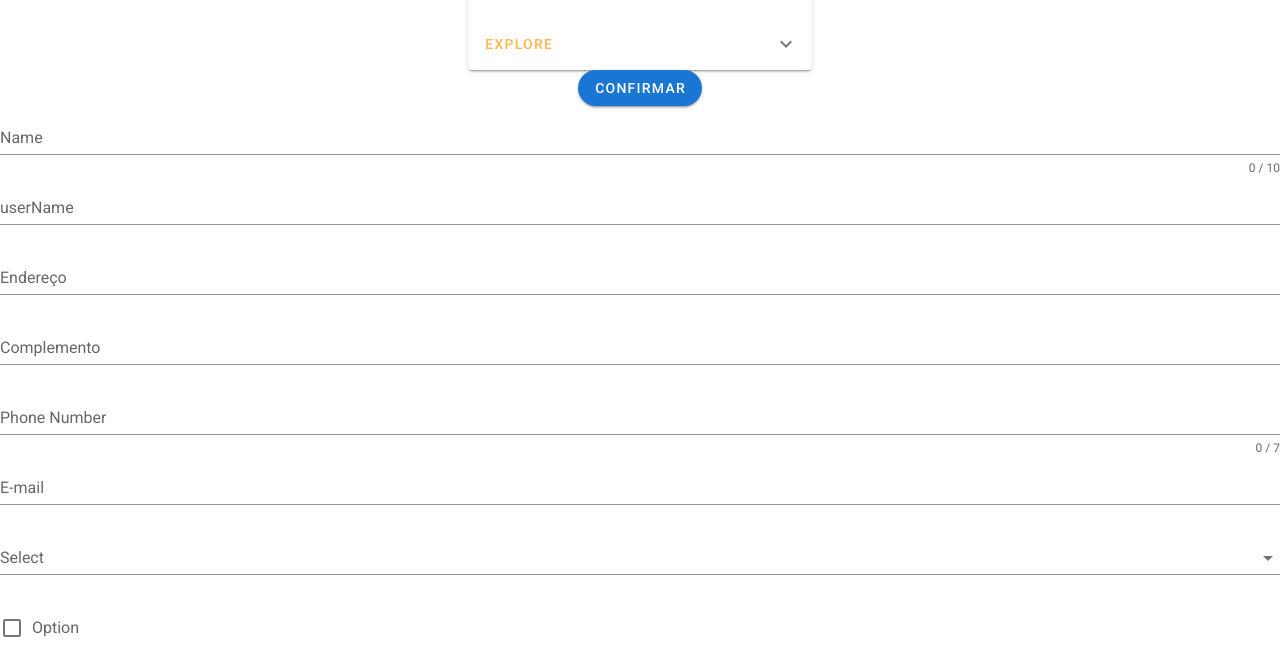
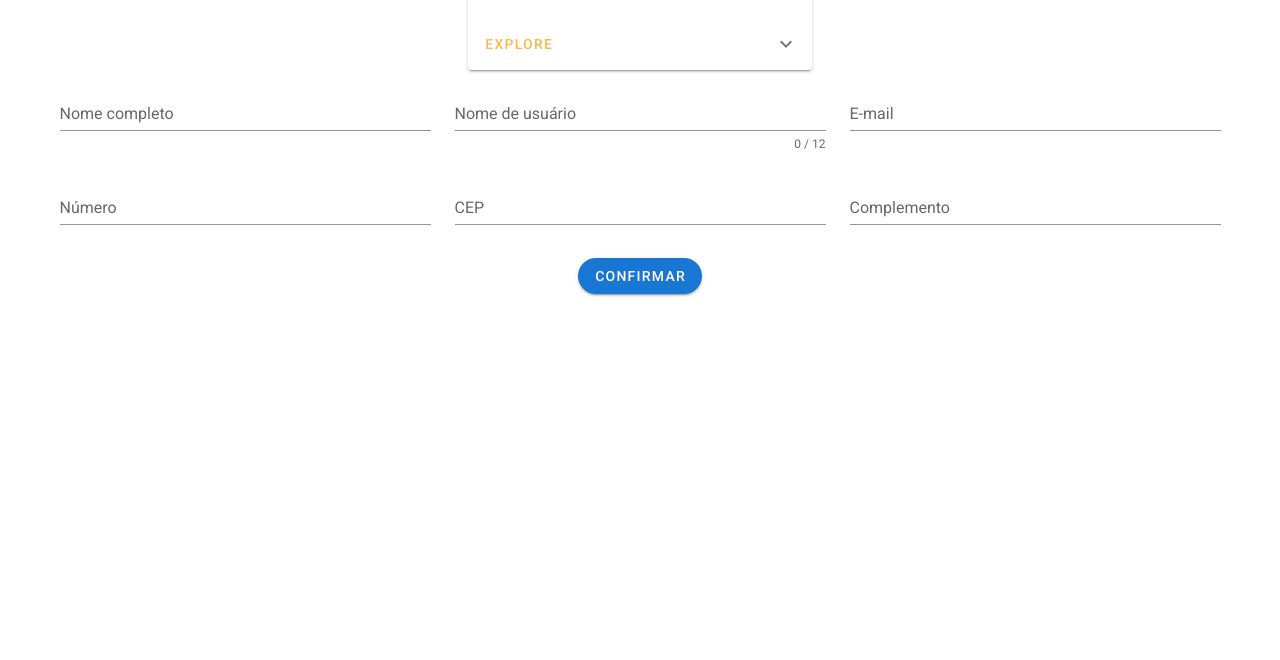
Before and after one commit to gmaciascorrea/Hackaton_Decola2022, a Vue app: page /venda in a window 1280 px wide. Shown: the part 268-928 px from the top of the page. After the commit the page ends 800 px from the top, so only its background shows below. Built offline with nearby package versions, Linux system fonts and the light colour scheme.

Commit message:
Finalização tela de Cadastro

```diff
--- a/src/views/VendaView.vue
+++ b/src/views/VendaView.vue
@@ -1,184 +1,106 @@
 <template>
   <div class="text-center">
-    <v-btn
+    <v-form v-model="valid">
+    <v-container>
+      <v-row>
+        <v-col
+          cols="12"
+          md="4"
+        >
+          <v-text-field
+            v-model="firstname"
+            :rules="nameRules"
+            label="Nome completo"
+            required
+          ></v-text-field>
+        </v-col>
+
+        <v-col
+          cols="12"
+          md="4"
+        >
+          <v-text-field
+            v-model="lastname"
+            :rules="nameRules"
+            :counter="12"
+            label="Nome de usuário"
+            required
+          ></v-text-field>
+        </v-col>
+
+        <v-col
+          cols="12"
+          md="4"
+        >
+          <v-text-field
+            v-model="email"
+            :rules="emailRules"
+            label="E-mail"
+            required
+          ></v-text-field>
+        </v-col>
+        <v-col
+          cols="12"
+          md="4"
+        >
+          <v-text-field
+            v-model="lastname"
+            :rules="nameRules"
+            label="Número"
+            required
+          ></v-text-field>
+        </v-col>
+        <v-col
+          cols="12"
+          md="4"
+        >
+          <v-text-field
+            v-model="lastname"
+            :rules="nameRules"
+            label="CEP"
+            required
+          ></v-text-field>
+        </v-col>
+        <v-col
+          cols="12"
+          md="4"
+        >
+          <v-text-field
+            v-model="lastname"
+            :rules="nameRules"
+            label="Complemento"
+            required
+          ></v-text-field>
+        </v-col>
+      </v-row>
+    </v-container>
+  </v-form>
+  <v-btn
       rounded
       color="primary"
       dark
     >
       Confirmar
     </v-btn>
-    <validation-observer
-    ref="observer"
-    v-slot="{ invalid }"
-  >
-    <form @submit.prevent="submit">
-      <validation-provider
-        v-slot="{ errors }"
-        name="Name"
-        rules="required|max:10"
-      >
-        <v-text-field
-          v-model="name"
-          :counter="10"
-          :error-messages="errors"
-          label="Name"
-          required
-        ></v-text-field>
-        <v-text-field
-          v-model="name"
-          :error-messages="errors"
-          label="userName"
-          required
-        ></v-text-field>
-        <v-text-field
-          v-model="name"
-          :error-messages="errors"
-          label="Endereço"
-          required
-        ></v-text-field>
-        <v-text-field
-          v-model="name"
-          :error-messages="errors"
-          label="Complemento"
-          required
-        ></v-text-field>
-      </validation-provider>
-      <validation-provider
-        v-slot="{ errors }"
-        name="phoneNumber"
-        :rules="{
-          required: true,
-          digits: 7,
-          regex: '^(71|72|74|76|81|82|84|85|86|87|88|89)\\d{5}$'
-        }"
-      >
-        <v-text-field
-          v-model="phoneNumber"
-          :counter="7"
-          :error-messages="errors"
-          label="Phone Number"
-          required
-        ></v-text-field>
-      </validation-provider>
-      <validation-provider
-        v-slot="{ errors }"
-        name="email"
-        rules="required|email"
-      >
-        <v-text-field
-          v-model="email"
-          :error-messages="errors"
-          label="E-mail"
-          required
-        ></v-text-field>
-      </validation-provider>
-      <validation-provider
-        v-slot="{ errors }"
-        name="select"
-        rules="required"
-      >
-        <v-select
-          v-model="select"
-          :items="items"
-          :error-messages="errors"
-          label="Select"
-          data-vv-name="select"
-          required
-        ></v-select>
-      </validation-provider>
-      <validation-provider
-        v-slot="{ errors }"
-        rules="required"
-        name="checkbox"
-      >
-        <v-checkbox
-          v-model="checkbox"
-          :error-messages="errors"
-          value="1"
-          label="Option"
-          type="checkbox"
-          required
-        ></v-checkbox>
-      </validation-provider>
-
-      <v-btn
-        class="mr-4"
-        type="submit"
-        :disabled="invalid"
-      >
-        submit
-      </v-btn>
-      <v-btn @click="clear">
-        clear
-      </v-btn>
-    </form>
-  </validation-observer>
   </div>
 </template>
 
 <script>
-import { required, digits, email, max, regex } from 'vee-validate/dist/rules'
-import { extend, ValidationObserver, ValidationProvider, setInteractionMode } from 'vee-validate'
-
-setInteractionMode('eager')
-
-extend('digits', {
-    ...digits,
-    message: '{_field_} needs to be {length} digits. ({_value_})',
-  })
-
-  extend('required', {
-    ...required,
-    message: '{_field_} can not be empty',
-  })
-
-  extend('max', {
-    ...max,
-    message: '{_field_} may not be greater than {length} characters',
-  })
-
-  extend('regex', {
-    ...regex,
-    message: '{_field_} {_value_} does not match {regex}',
-  })
-
-  extend('email', {
-    ...email,
-    message: 'Email must be valid',
-  })
-
   export default {
-    components: {
-      ValidationProvider,
-      ValidationObserver,
-    },
     data: () => ({
-      name: '',
-      phoneNumber: '',
+      valid: false,
+      firstname: '',
+      lastname: '',
+      nameRules: [
+        v => !!v || 'Name is required',
+        v => v.length <= 10 || 'Name must be less than 10 characters',
+      ],
       email: '',
-      select: null,
-      items: [
-        'Item 1',
-        'Item 2',
-        'Item 3',
-        'Item 4',
+      emailRules: [
+        v => !!v || 'E-mail is required',
+        v => /.+@.+/.test(v) || 'E-mail must be valid',
       ],
-      checkbox: null,
     }),
-
-    methods: {
-      submit () {
-        this.$refs.observer.validate()
-      },
-      clear () {
-        this.name = ''
-        this.phoneNumber = ''
-        this.email = ''
-        this.select = null
-        this.checkbox = null
-        this.$refs.observer.reset()
-      },
-    },
   }
 </script>
 
```
Also changed, not shown: 1 other file (tests, documents, lock files or other folders).
